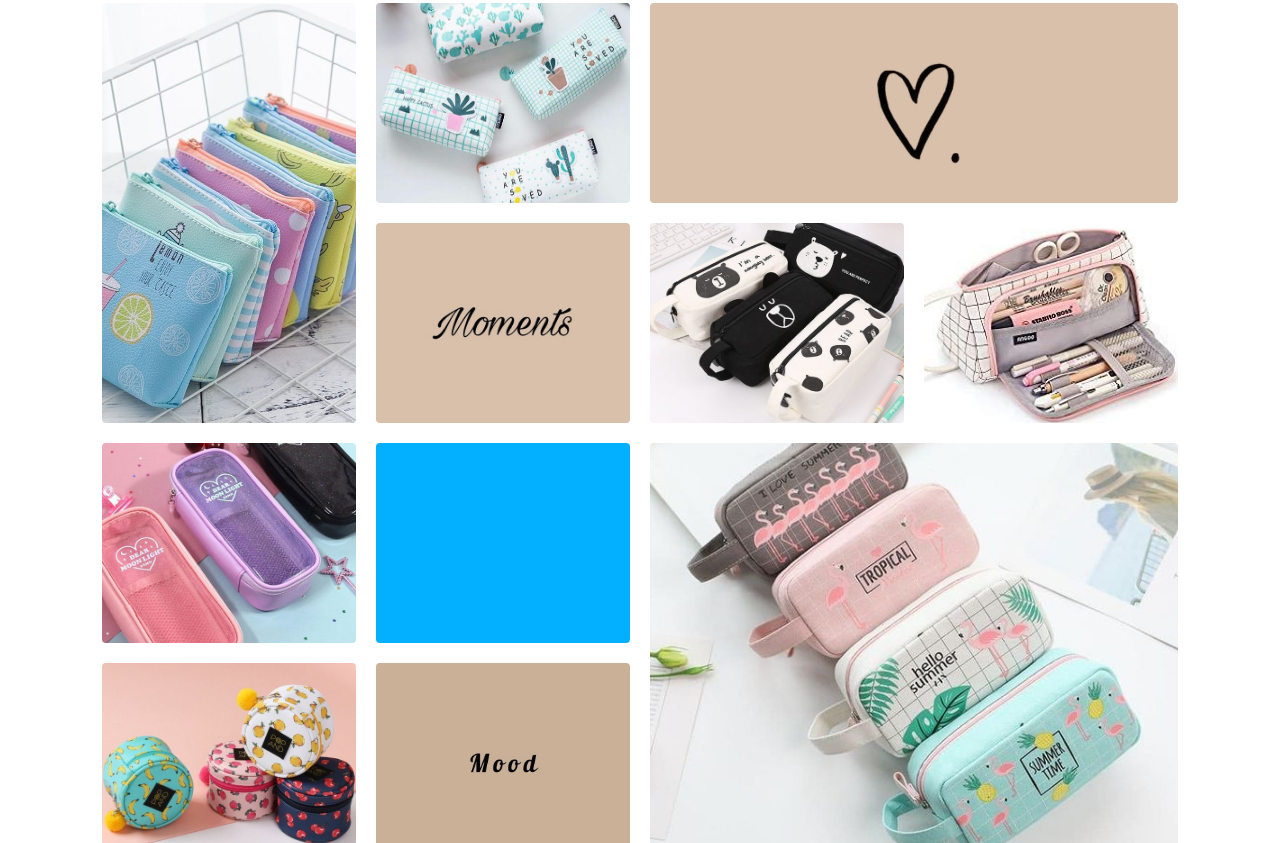
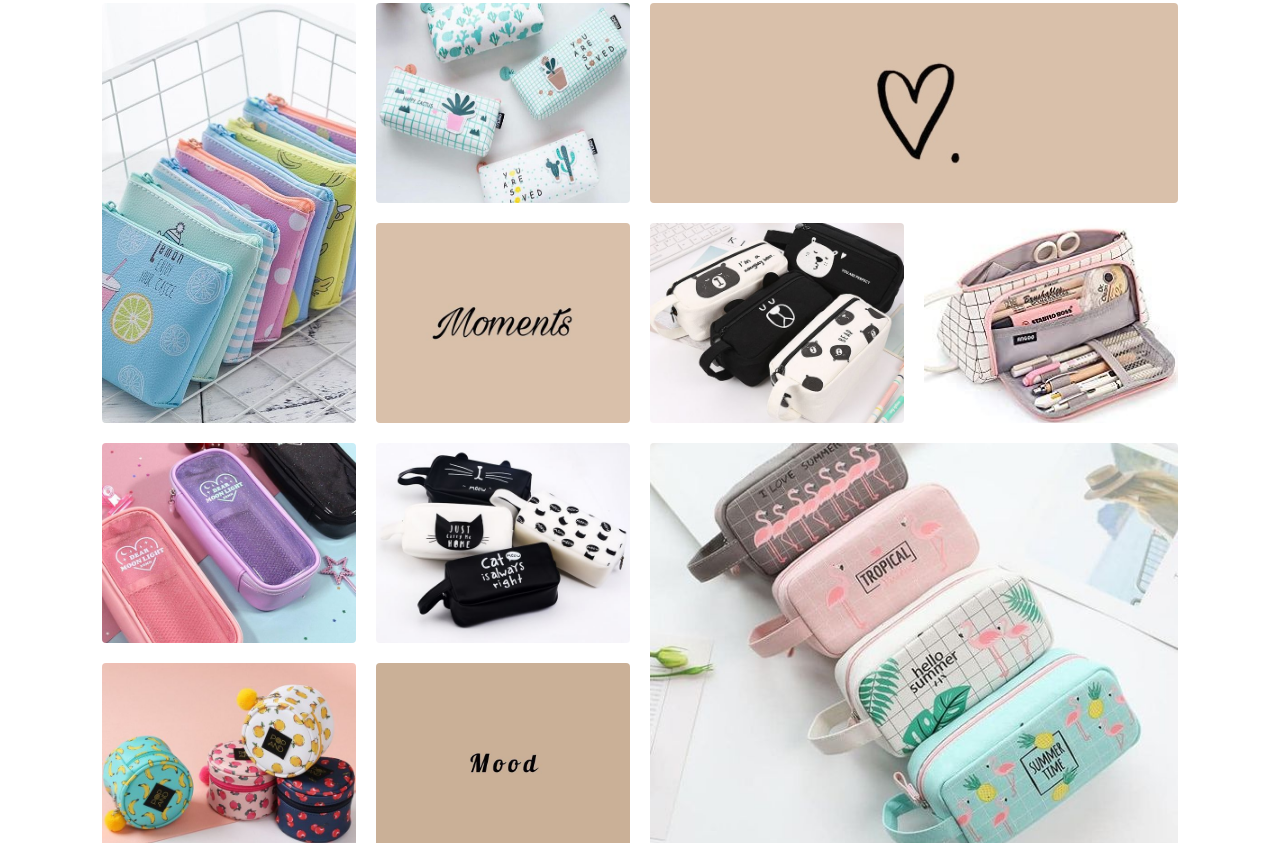
Before and after one commit to juanradaelli/nuevo-proyecto-coder-footer-y-formulario-, a plain HTML site: page html/fotos.html in a window 1280 px wide. Shown: the part 435-1278 px from the top of the page. Drawn offline with nearby package versions, Linux system fonts and the light colour scheme.

Commit message:
Update fotos.html

```diff
--- a/html/fotos.html
+++ b/html/fotos.html
@@ -65,7 +65,7 @@
       <div class="grid-item" style="
                 background-image: url('../imagenes/prueba44.jpg');
               "></div>
-      <div class="grid-item" style="background-image: url('imagenes/prueba50.jpg')"></div>
+      <div class="grid-item" style="background-image: url('../imagenes/prueba50.jpg')"></div>
       <div class="grid-item tall wide" style="
                 background-image: url('../imagenes/prueba12.jpg');
               "></div>
```
